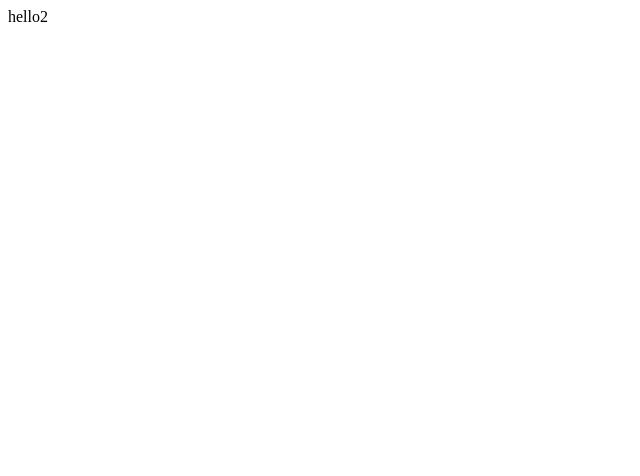
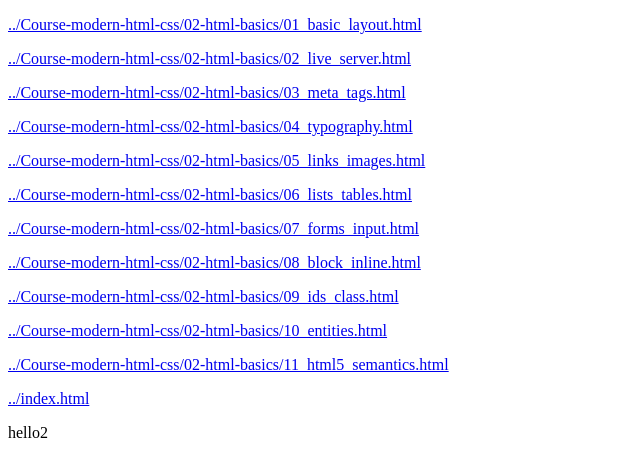
Before and after one commit to davidgma/course-notes, a website: page index.html in a window 1280 px wide. Shown: the whole page, without its empty margins (0-640 px from the left). Drawn offline with Linux system fonts and the light colour scheme.

Commit message:
3 files modified

```diff
--- a/generate/generate.ts
+++ b/generate/generate.ts
@@ -52,6 +52,11 @@ class IndexWriter {
     output.push('    <title>Course Notes</title>');
     output.push('  </head>');
     output.push('  <body>');
+
+    for (const file of files) {
+      output.push('<p><a href="' + file + '" class="link">' + file + '</a><p>');
+    }
+
     output.push('    hello2');
     output.push('  </body>');
     output.push('</html>');
--- a/index.html
+++ b/index.html
@@ -7,6 +7,18 @@
     <title>Course Notes</title>
   </head>
   <body>
+<p><a href="../Course-modern-html-css/02-html-basics/01_basic_layout.html" class="link">../Course-modern-html-css/02-html-basics/01_basic_layout.html</a><p>
+<p><a href="../Course-modern-html-css/02-html-basics/02_live_server.html" class="link">../Course-modern-html-css/02-html-basics/02_live_server.html</a><p>
+<p><a href="../Course-modern-html-css/02-html-basics/03_meta_tags.html" class="link">../Course-modern-html-css/02-html-basics/03_meta_tags.html</a><p>
+<p><a href="../Course-modern-html-css/02-html-basics/04_typography.html" class="link">../Course-modern-html-css/02-html-basics/04_typography.html</a><p>
+<p><a href="../Course-modern-html-css/02-html-basics/05_links_images.html" class="link">../Course-modern-html-css/02-html-basics/05_links_images.html</a><p>
+<p><a href="../Course-modern-html-css/02-html-basics/06_lists_tables.html" class="link">../Course-modern-html-css/02-html-basics/06_lists_tables.html</a><p>
+<p><a href="../Course-modern-html-css/02-html-basics/07_forms_input.html" class="link">../Course-modern-html-css/02-html-basics/07_forms_input.html</a><p>
+<p><a href="../Course-modern-html-css/02-html-basics/08_block_inline.html" class="link">../Course-modern-html-css/02-html-basics/08_block_inline.html</a><p>
+<p><a href="../Course-modern-html-css/02-html-basics/09_ids_class.html" class="link">../Course-modern-html-css/02-html-basics/09_ids_class.html</a><p>
+<p><a href="../Course-modern-html-css/02-html-basics/10_entities.html" class="link">../Course-modern-html-css/02-html-basics/10_entities.html</a><p>
+<p><a href="../Course-modern-html-css/02-html-basics/11_html5_semantics.html" class="link">../Course-modern-html-css/02-html-basics/11_html5_semantics.html</a><p>
+<p><a href="../index.html" class="link">../index.html</a><p>
     hello2
   </body>
 </html>
```
Also changed, not shown: generate/generate.js (+9 -5 lines).
